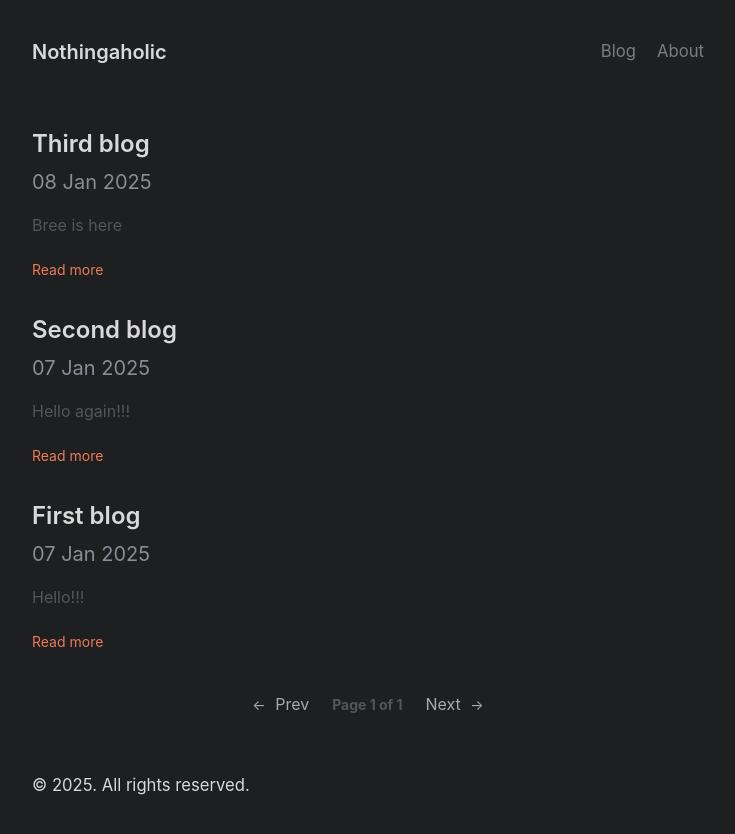
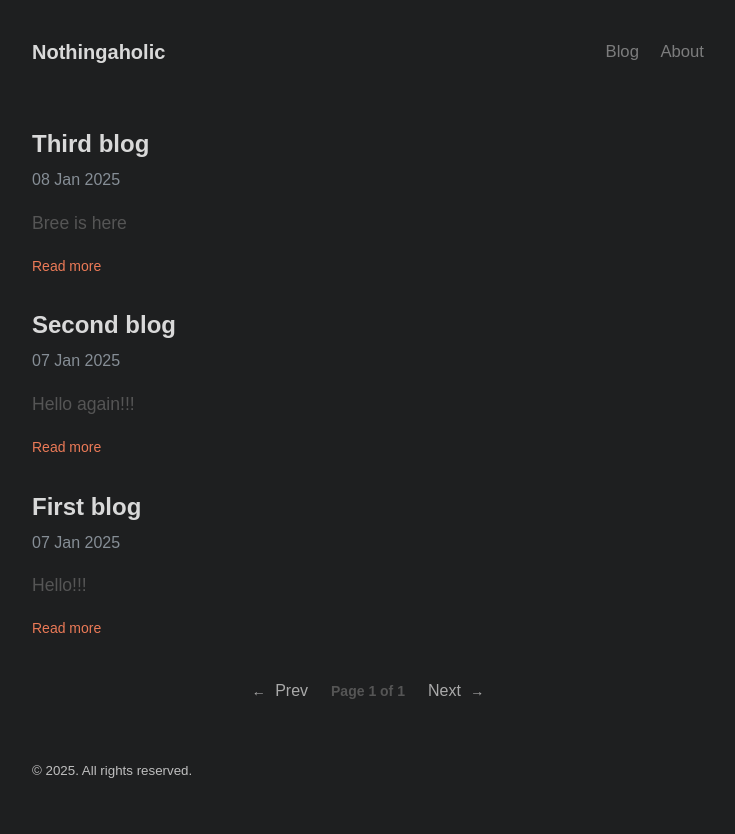
Before and after one commit to xkhanhnguyen/blog, a Jekyll site: the page built from index.html, in a window 1280 px wide. Shown: the top 834 px of the page, without its empty margins (272-1007 px from the left). Built offline with Jekyll 4.4.1, drawn with Linux system fonts in a browser that asks for light colours; the list of posts is cut into pages by our own code.

Commit message:
set variables

```diff
--- a/_sass/_base.scss
+++ b/_sass/_base.scss
@@ -8,10 +8,12 @@
 
 body {
   margin: 0;
-  font-family: var(--body-font);
+  // font-family: -apple-system, BlinkMacSystemFont, "Segoe UI", Helvetica, Arial, sans-serif, "Apple Color Emoji", "Segoe UI Emoji";
+  font-family: var(--font-body);
+  // font-family: var(--body-font);
   font-size: var(--body-font-size);
   line-height: var(--body-line-height);
-  color: var(--body-color);
+  color: #bfbfbf;
   background-color: var(--body-bg);
   -webkit-text-size-adjust: 100%;
       -ms-text-size-adjust: 100%;
@@ -68,3 +70,9 @@
   background-color: var(--yellow-100);
   border-radius: .125rem;
 }
+
+p {
+  font-size: 1.1rem;
+  line-height: calc(.1 + var(1.6));
+  margin: 0 0 calc(1rem*2);
+}
--- a/_sass/_variables.scss
+++ b/_sass/_variables.scss
@@ -54,6 +54,10 @@
   --spacer: 1rem;
   --spacer-2: calc(var(--spacer) * 1.5);
   --spacer-3: calc(var(--spacer) * 3);
+
+  --body-line-height:1.6;
+  --body-font-size:1rem;
+  --font-body:'Figtree', sans-serif;
 }
 
 @media (prefers-color-scheme: dark) {
```
Also changed, not shown: 2 other files.
